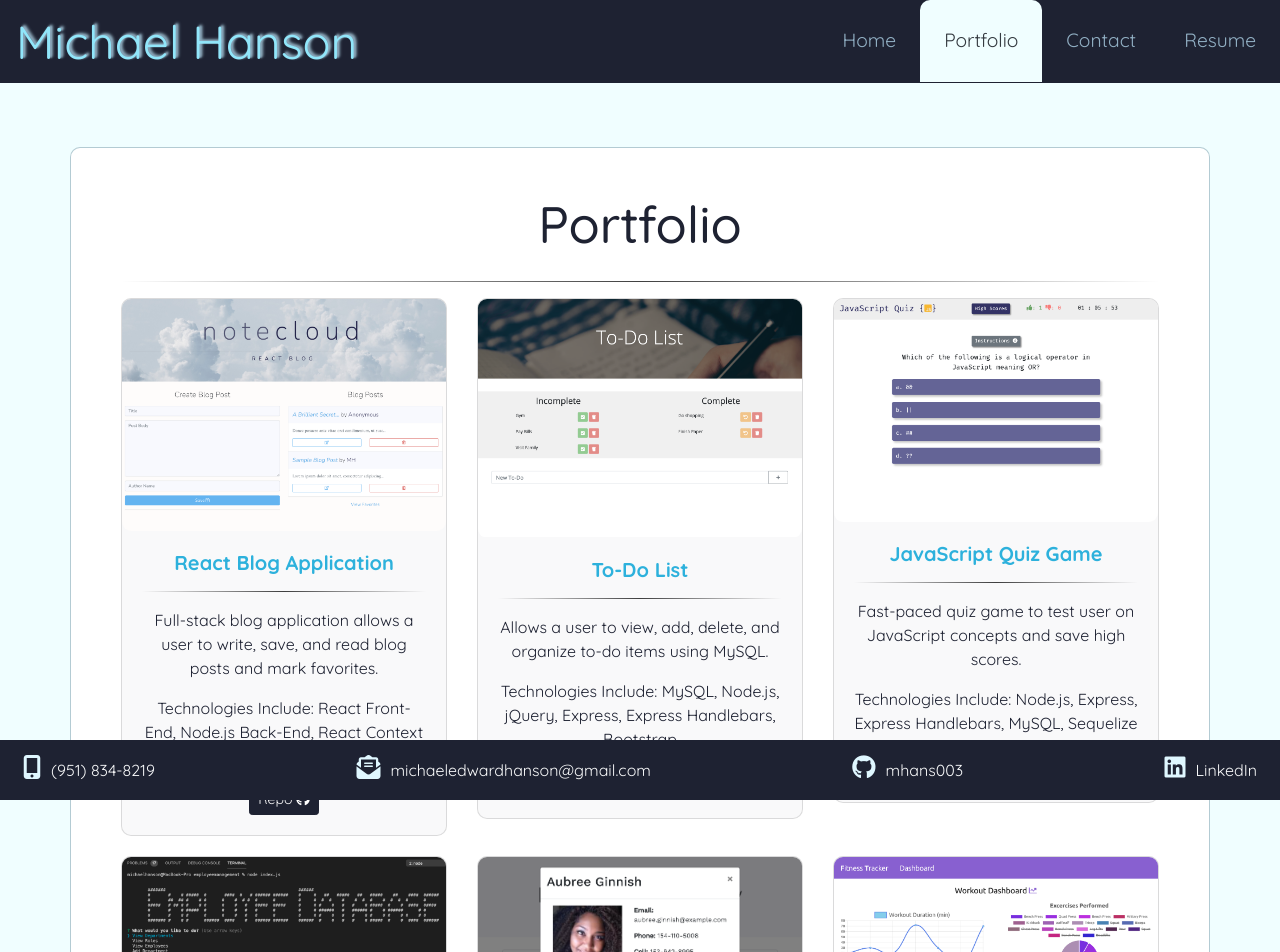
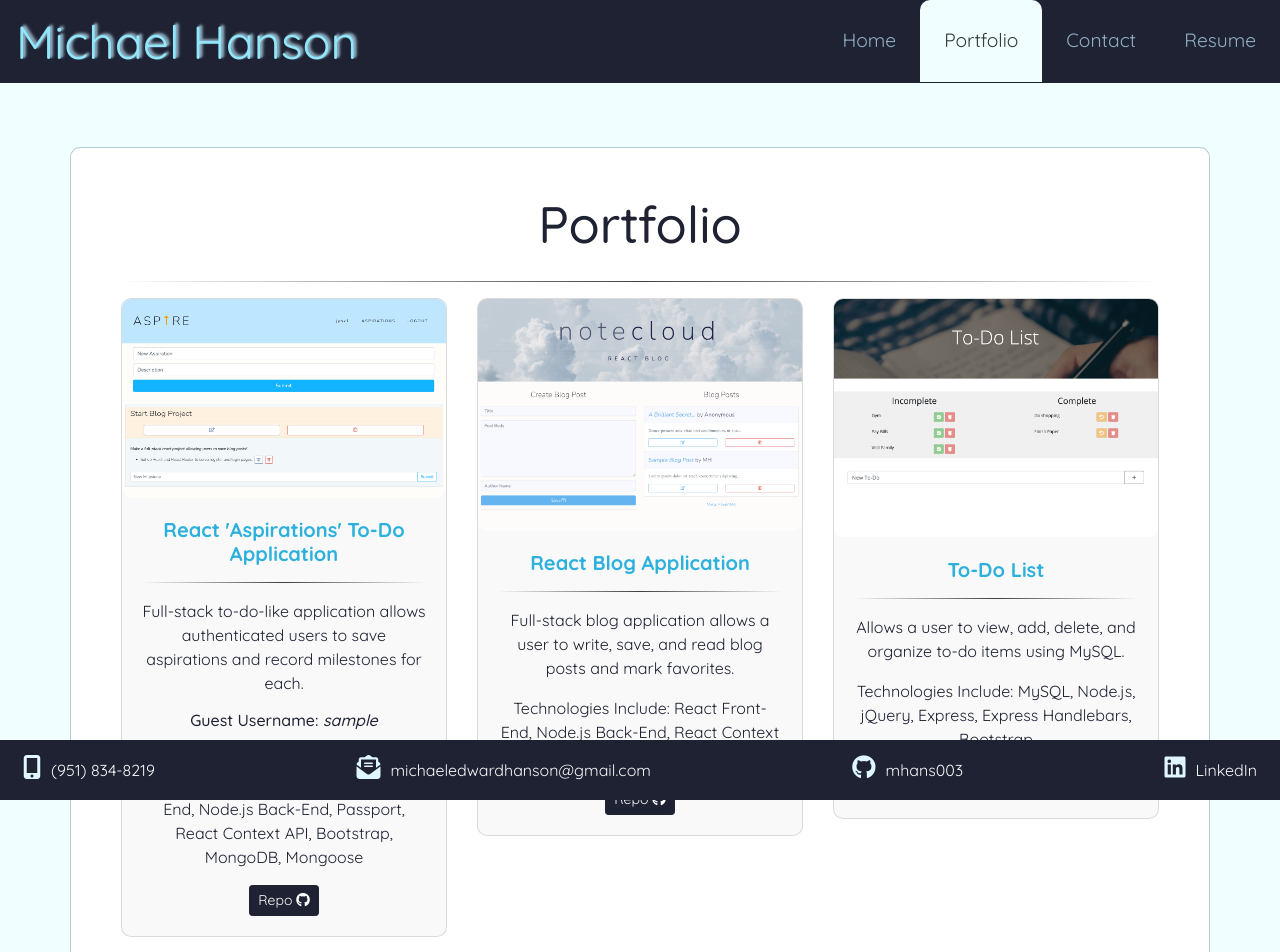
Before and after one commit to mhans003/michaelhanson-portfolio-react, a React (Create React App) app: page /portfolio in a window 1280 px wide. Shown: the top 952 px of the page. Built offline with nearby package versions, Linux system fonts and the light colour scheme; a web font is replaced by a local one.

Commit message:
Added aspirations application to portfolio and gave each portfolio a unique index key.

```diff
--- a/src/components/PortfolioCardList/index.js
+++ b/src/components/PortfolioCardList/index.js
@@ -2,6 +2,16 @@ import PortfolioItem from "../PortfolioItem";
 import Row from "../Row";
 
 const projectData = [
+    {
+        name: "React 'Aspirations' To-Do Application",
+        image: "aspirations2.jpg",
+        link: "https://aspirations-mh.herokuapp.com/register",
+        description: "Full-stack to-do-like application allows authenticated users to save aspirations and record milestones for each.",
+        technologies: "React Front-End, Node.js Back-End, Passport, React Context API, Bootstrap, MongoDB, Mongoose",
+        repo: "https://github.com/mhans003/react-aspirations-app",
+        guestUsername: "sample",
+        guestPassword: "sample12"
+    },
     {
         name: "React Blog Application",
         image: "reactblog1.jpg",
@@ -142,8 +152,8 @@ function PortfolioCardList() {
 
     return (
         <Row>
-            {projectData.map(project => {
-                return <PortfolioItem projectData={project}/>;
+            {projectData.map((project, index) => {
+                return <PortfolioItem key={index} projectData={project}/>;
             })}
         </Row>
     );
```
Also changed, not shown: public/assets/images/aspirations2.jpg (added).
